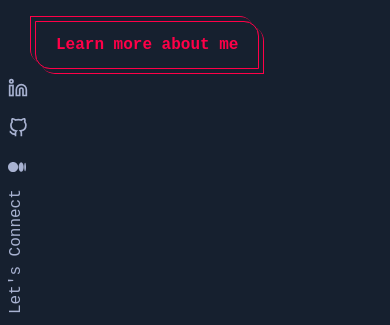
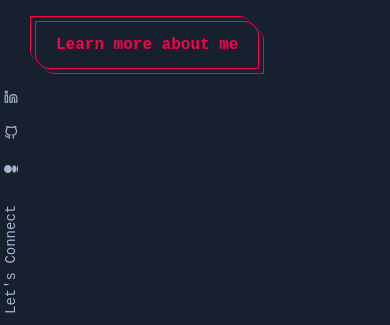
Before and after one commit to kaitlyngreve/my-portfolio-site, a React (Create React App) app: page / in a window 390 px wide. Shown: the part 519-844 px from the top of the page. Built offline with nearby package versions, Linux system fonts and the light colour scheme; a web font is replaced by a local one.

Commit message:
fixed side icons

```diff
--- a/src/SideNav.js
+++ b/src/SideNav.js
@@ -4,10 +4,10 @@
     return (
         <div className="socials-container">
             <a className="side-item" href='https://www.linkedin.com/in/kaitlyn-greve/' target='_blank' rel="noreferrer">
-                <svg xmlns="http://www.w3.org/2000/svg" role="img" viewBox="0 0 24 24" fill="none" stroke="currentColor" strokeWidth="2"><title>LinkedIn</title><path d="M16 8a6 6 0 0 1 6 6v7h-4v-7a2 2 0 0 0-2-2 2 2 0 0 0-2 2v7h-4v-7a6 6 0 0 1 6-6z"></path><rect x="2" y="9" width="4" height="12"></rect><circle cx="4" cy="4" r="2"></circle></svg>
+                <svg xmlns="http://www.w3.org/2000/svg" role="img" viewBox="0 0 24 24" fill="none" stroke="currentColor" strokeWidth="2" height="1em" width="1em"><title>LinkedIn</title><path d="M16 8a6 6 0 0 1 6 6v7h-4v-7a2 2 0 0 0-2-2 2 2 0 0 0-2 2v7h-4v-7a6 6 0 0 1 6-6z"></path><rect x="2" y="9" width="4" height="12"></rect><circle cx="4" cy="4" r="2"></circle></svg>
             </a>
             <a className="side-item" href='https://github.com/kaitlyngreve' target='_blank' rel="noreferrer">
-                <svg xmlns="http://www.w3.org/2000/svg" role="img" viewBox="0 0 24 24" fill="none" stroke="currentColor" strokeWidth="2"><title>GitHub</title><path d="M9 19c-5 1.5-5-2.5-7-3m14 6v-3.87a3.37 3.37 0 0 0-.94-2.61c3.14-.35 6.44-1.54 6.44-7A5.44 5.44 0 0 0 20 4.77 5.07 5.07 0 0 0 19.91 1S18.73.65 16 2.48a13.38 13.38 0 0 0-7 0C6.27.65 5.09 1 5.09 1A5.07 5.07 0 0 0 5 4.77a5.44 5.44 0 0 0-1.5 3.78c0 5.42 3.3 6.61 6.44 7A3.37 3.37 0 0 0 9 18.13V22"></path></svg>
+                <svg xmlns="http://www.w3.org/2000/svg" role="img" viewBox="0 0 24 24" fill="none" stroke="currentColor" strokeWidth="2" height="1em" width="1em"><title>GitHub</title><path d="M9 19c-5 1.5-5-2.5-7-3m14 6v-3.87a3.37 3.37 0 0 0-.94-2.61c3.14-.35 6.44-1.54 6.44-7A5.44 5.44 0 0 0 20 4.77 5.07 5.07 0 0 0 19.91 1S18.73.65 16 2.48a13.38 13.38 0 0 0-7 0C6.27.65 5.09 1 5.09 1A5.07 5.07 0 0 0 5 4.77a5.44 5.44 0 0 0-1.5 3.78c0 5.42 3.3 6.61 6.44 7A3.37 3.37 0 0 0 9 18.13V22"></path></svg>
             </a>
             <a className="side-item" href='https://medium.com/@kgreve14' target='_blank' rel="noreferrer">
                 <svg stroke="currentColor" fill="currentColor" viewBox="0 0 1043.63 592.71" height="1em" width="1em">
--- a/src/index.css
+++ b/src/index.css
@@ -84,10 +84,19 @@
 .socials-container {
   position: fixed;
   bottom: 10px;
-  left: clamp(1px, 2vw, 10px);
+  left: clamp(.5px, 1vw, 10px);
   display: flex;
   flex-direction: column;
   color: #a8b2d1;
+}
+
+
+@media(max-width: 768px) {
+
+  svg,
+  .socials-container:after {
+    font-size: 14px;
+  }
 }
 
 .socials-container:after {
```
